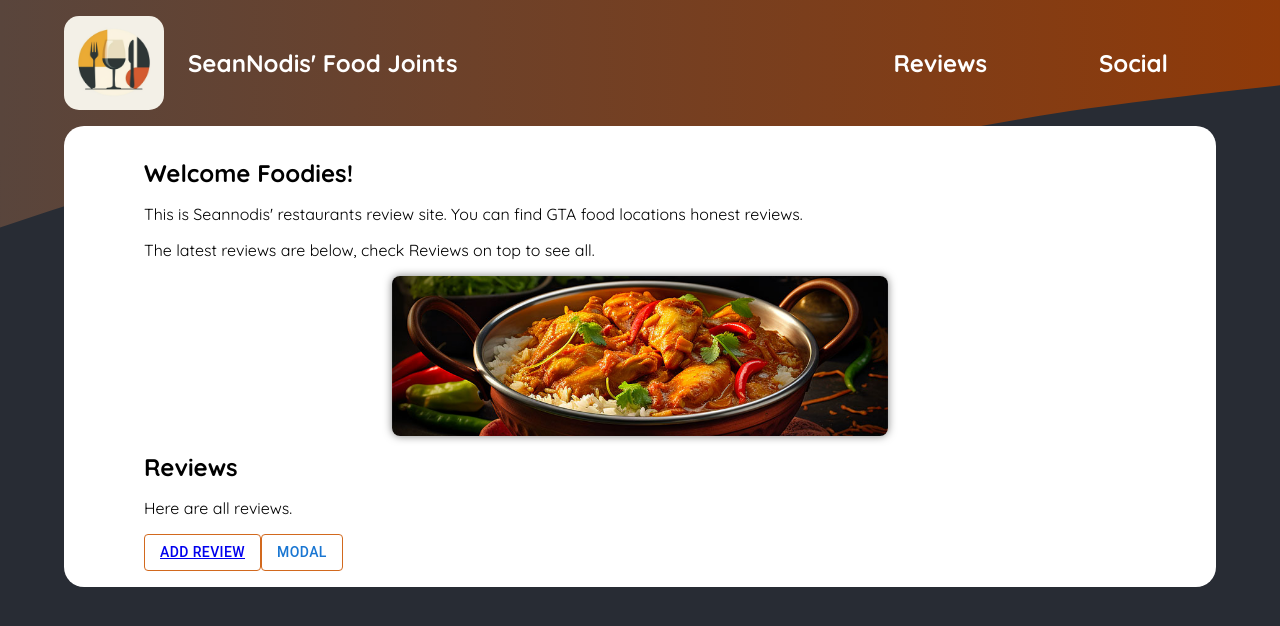
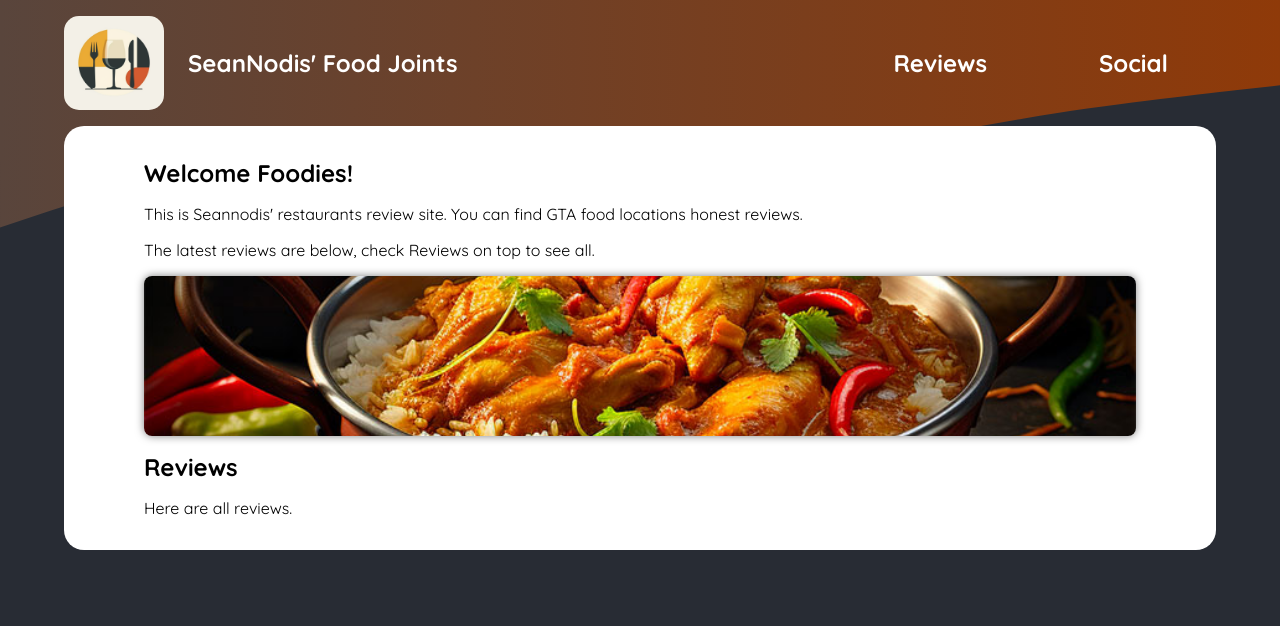
Before and after one commit to sean-xiao-zhao7/nextjs-meals, a Next.js app: page / in a window 1280 px wide. Shown: the top 626 px of the page. Built offline with nearby package versions, Linux system fonts and the light colour scheme; no server answers; the database is empty.

Commit message:
Set slideshow to slide only

```diff
--- a/app/reviews/page.tsx
+++ b/app/reviews/page.tsx
@@ -16,10 +16,6 @@ const ReviewsElement = async () => {
 
     return (
         <>
-            <Button variant="outlined" className="small-text-button">
-                <Link href="/reviews/add">Add Review</Link>
-            </Button>
-            <Modal>Contents</Modal>
             {allReviews.map(
                 (review: {
                     title: string;
--- a/components/slideshow/image-slideshow.module.css
+++ b/components/slideshow/image-slideshow.module.css
@@ -1,6 +1,6 @@
 .slideshow {
     position: relative;
-    width: 50%;
+    width: 100%;
     height: 10rem;
     border-radius: 8px;
     overflow: hidden;
@@ -15,7 +15,7 @@
     top: 0;
     left: 0;
     opacity: 0;
-    transform: scale(1.1) translateX(-1rem) rotate(-5deg);
+    transform: translateX(-1rem);
     transition: all 0.5s ease-in-out;
 }
 
```
